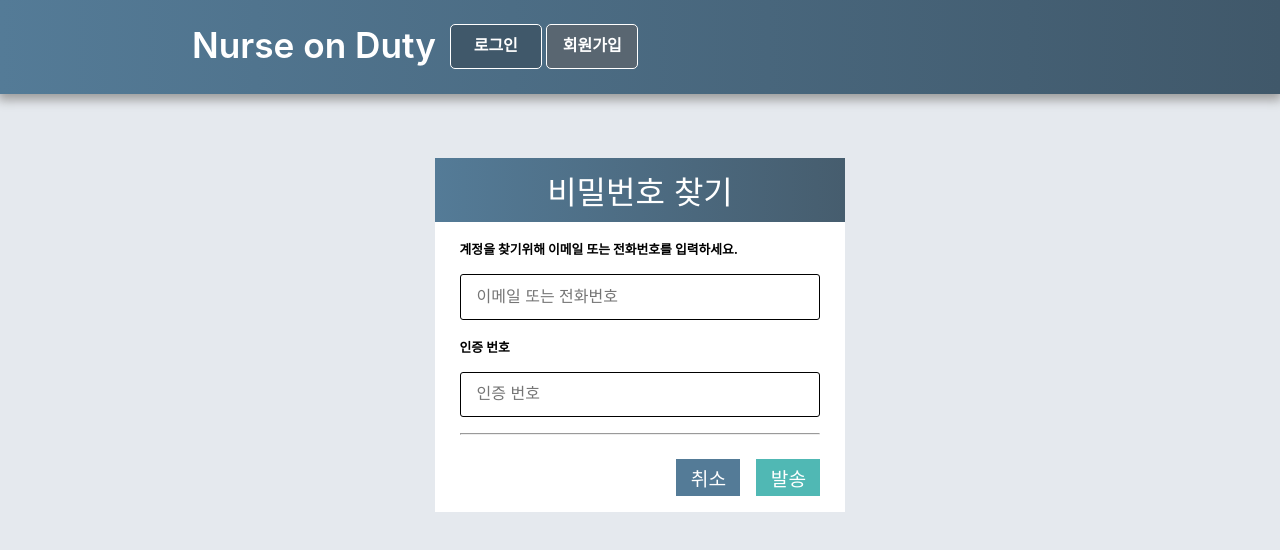
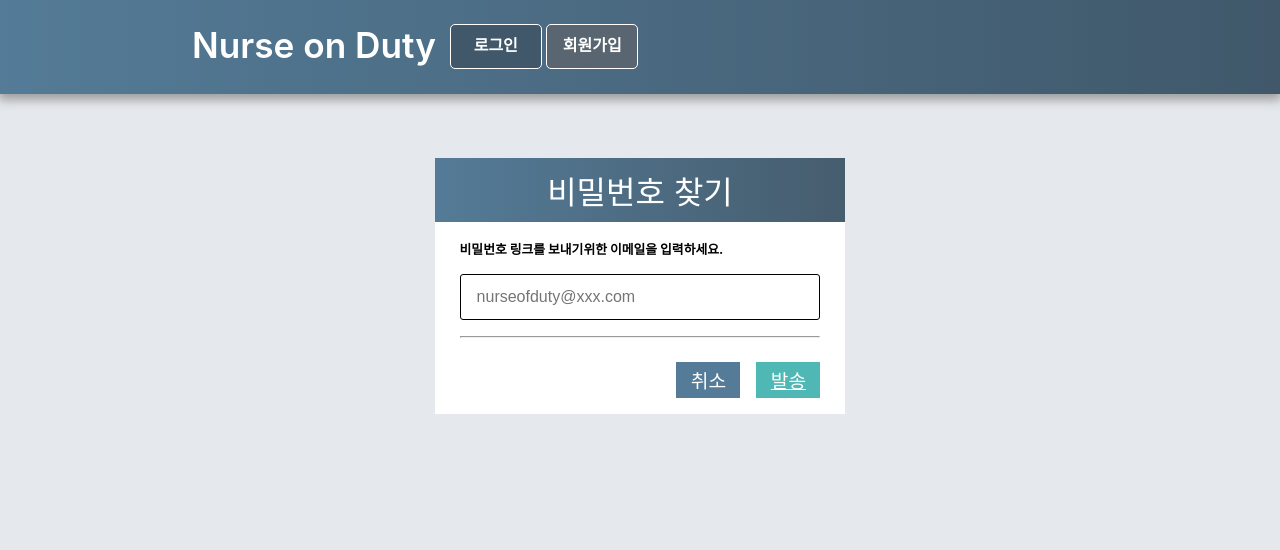
Before and after one commit to kaseupeo/webdanseom, a React (Create React App) app in the folder frontend/: page /auth/findPW in a window 1280 px wide. Shown: the top 550 px of the page. Built offline with nearby package versions, Linux system fonts and the light colour scheme.

Commit message:
fix(frontend): 비밀번호 찾기 수정
비밀번호 찾기(이메일 입력시 비밀번호 변경 링크를 전송하는 방식), 전송 결과를 보여주는 페이지 추가

```diff
--- a/frontend/src/App.js
+++ b/frontend/src/App.js
@@ -17,6 +17,7 @@ import Main from './component/Main';
 import SignUpTemplate from './component/Auth/SignUpTemplate';
 import LoginTemplate from './component/Auth/LoginTemplate';
 import FindPassword from './component/Auth/FindPassword';
+import FindPasswordPost from './component/Auth/FindPasswordPost';
 import MainNavigation from './component/Navigation/MainNavigation';
 import NormalSelectWork from './component/App/NurseNormal/NormalSelectWork';
 
@@ -31,6 +32,7 @@ function App() {
             <Route path="/auth/login" element={<LoginTemplate />} />
             <Route path="/auth/signup" element={<SignUpTemplate />} />
             <Route path="/auth/findPW" element={<FindPassword />} />
+            <Route path="/auth/findPWPost" element={<FindPasswordPost />} />
           </Route>
 
           <Route path="/app" element={<TopNavigation />}>
--- a/frontend/src/component/Auth/AuthTemplate.scss
+++ b/frontend/src/component/Auth/AuthTemplate.scss
@@ -11,7 +11,7 @@
     margin-top: 4rem;
     overflow:hidden;
 
-    .login-title{
+    .title{
       background: linear-gradient(to right, #547B97, #465d6e);
         color: white;
         height: 4rem;
--- a/frontend/src/component/Auth/FindPassword.js
+++ b/frontend/src/component/Auth/FindPassword.js
@@ -3,35 +3,54 @@
  * 비밀번호 찾기 레이아웃
  * 작성자: 정진욱
  */
-import React, { useState } from 'react';
-import { useNavigate } from 'react-router-dom';
+import React, { useState, useEffect } from 'react';
+import { useNavigate, Link } from 'react-router-dom';
 import './FindPassword.scss';
 import './AuthTemplate.scss';
 const FindPassword = () => {
   const [email, setEmail] = useState('');
-  const [authNumber, setAuthNumber] = useState('');
+  const [check, setCheck] = useState(false);
+
+  const onEmailHandler = (e) => {
+    setEmail(e.currentTarget.value);
+  };
+
+  useEffect(() => {
+    if (
+      /^([\w\.\_\-])*[a-zA-Z0-9]+([\w\.\_\-])*([a-zA-Z0-9])+([\w\.\_\-])+@([a-zA-Z0-9]+\.)+[a-zA-Z0-9]{2,8}$/.test(
+        email,
+      )
+    ) {
+      setCheck(true);
+    } else {
+      setCheck(false);
+    }
+  }, [email]);
 
   const navigate = useNavigate();
   const goBack = () => {
     navigate('/auth/login');
   };
-  const onClick = () => {
-    alert('인증번호 발송');
+  const onClickSuccess = () => {
+    alert('이메일로 링크를 발송했습니다');
+  };
+  const onClickFail = () => {
+    alert('발송 실패');
   };
 
   return (
     <div className="AuthTemplate">
-      <div className="login-title">비밀번호 찾기</div>
+      <div className="title">비밀번호 찾기</div>
       <div className="content">
         <div className="FindPassword">
-          <b> 계정을 찾기위해 이메일 또는 전화번호를 입력하세요.</b>
+          <b> 비밀번호 링크를 보내기위한 이메일을 입력하세요. </b>
           <input
             type="text"
-            name="emailOrPhone"
-            placeholder="이메일 또는 전화번호"
+            name="email"
+            placeholder="nurseofduty@xxx.com"
+            onChange={onEmailHandler}
           />
-          <b> 인증 번호</b>
-          <input type="text" name="number" placeholder="인증 번호" />
+
           <hr />
           <div className="btn">
             <button
@@ -42,9 +61,27 @@ const FindPassword = () => {
             >
               취소
             </button>
-            <button type="submit" className="find" onClick={onClick}>
-              발송
-            </button>
+            {check ? (
+              <Link
+                to="/auth/findPWPost"
+                type="submit"
+                className="find"
+                onClick={onClickSuccess}
+                state={{ email: email }}
+              >
+                발송
+              </Link>
+            ) : (
+              <Link
+                to="/auth/findPW"
+                type="submit"
+                className="find"
+                onClick={onClickFail}
+                state={{ email: email }}
+              >
+                발송
+              </Link>
+            )}
           </div>
         </div>
       </div>
--- /dev/null
+++ b/frontend/src/component/Auth/FindPasswordPost.js
@@ -0,0 +1,25 @@
+import React from 'react';
+import { useLocation } from 'react-router-dom';
+import './AuthTemplate.scss';
+const FindPasswordPost = () => {
+  const contentStyle = {
+    paddingTop: 60,
+    fontSize: 20,
+    paddingBottom: 60,
+  };
+  const location = useLocation();
+  return (
+    <div className="AuthTemplate">
+      <div className="title"> 발송 완료</div>
+      <div className="content">
+        <b style={contentStyle}>
+          비밀번호 변경 링크를
+          <br />"{location.state.email}"
+          <br />로 발송되었어요
+        </b>
+      </div>
+    </div>
+  );
+};
+
+export default FindPasswordPost;
--- a/frontend/src/component/Auth/LoginTemplate.js
+++ b/frontend/src/component/Auth/LoginTemplate.js
@@ -28,16 +28,11 @@ const LoginTemplate = () => {
 
   return (
     <div className="AuthTemplate">
-      <div className="login-title">로그인</div>
+      <div className="title">로그인</div>
       <div className="content">
         <div className="LoginElement">
-          <input type="text" autoCompelte="id" name="id" placeholder="아이디" />
-          <input
-            type="password"
-            autoComplet="new-password"
-            name="password"
-            placeholder="비밀번호"
-          />
+          <input type="text" name="email" placeholder="이메일" />
+          <input type="password" name="password" placeholder="비밀번호" />
           <button className="loginBtn" type="submit" onClick={onClick}>
             로그인
           </button>
--- a/frontend/src/component/Auth/SignUpTemplate.js
+++ b/frontend/src/component/Auth/SignUpTemplate.js
@@ -48,7 +48,7 @@ const JoinElement = () => {
       ) ||
       email === ''
     ) {
-      if (email === '') setCheck({ emailCheck: false });
+      if (email === '') setCheck({ ...check, emailCheck: false });
       else setCheck({ ...check, emailCheck: true });
     } else {
       setCheck({ ...check, emailCheck: false });
@@ -110,7 +110,7 @@ const JoinElement = () => {
 
   return (
     <div className="AuthTemplate">
-      <div className="login-title">회원가입</div>
+      <div className="title">회원가입</div>
 
       <div className="content">
         <div className="SignUpElement">
@@ -125,7 +125,7 @@ const JoinElement = () => {
           <input
             name="email"
             type="text"
-            placeholder="이메일"
+            placeholder="nurseofduty@xxx.com"
             onChange={(e) => {
               onEmailHandler(e);
               onChangeEmail();
```
